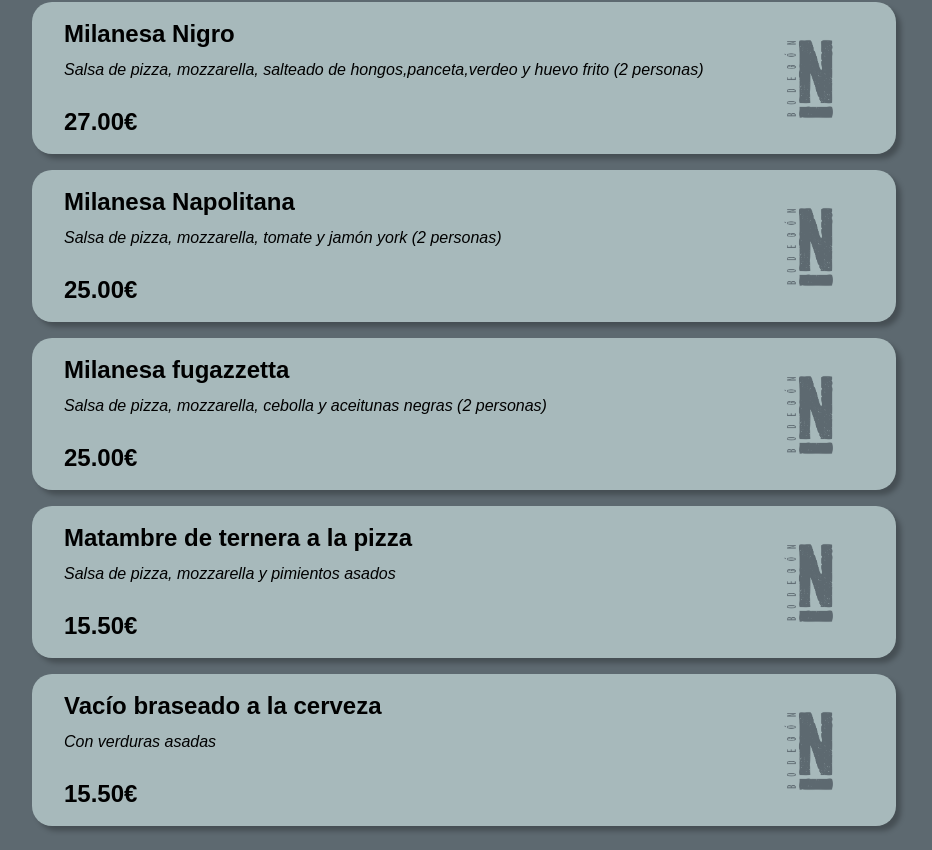
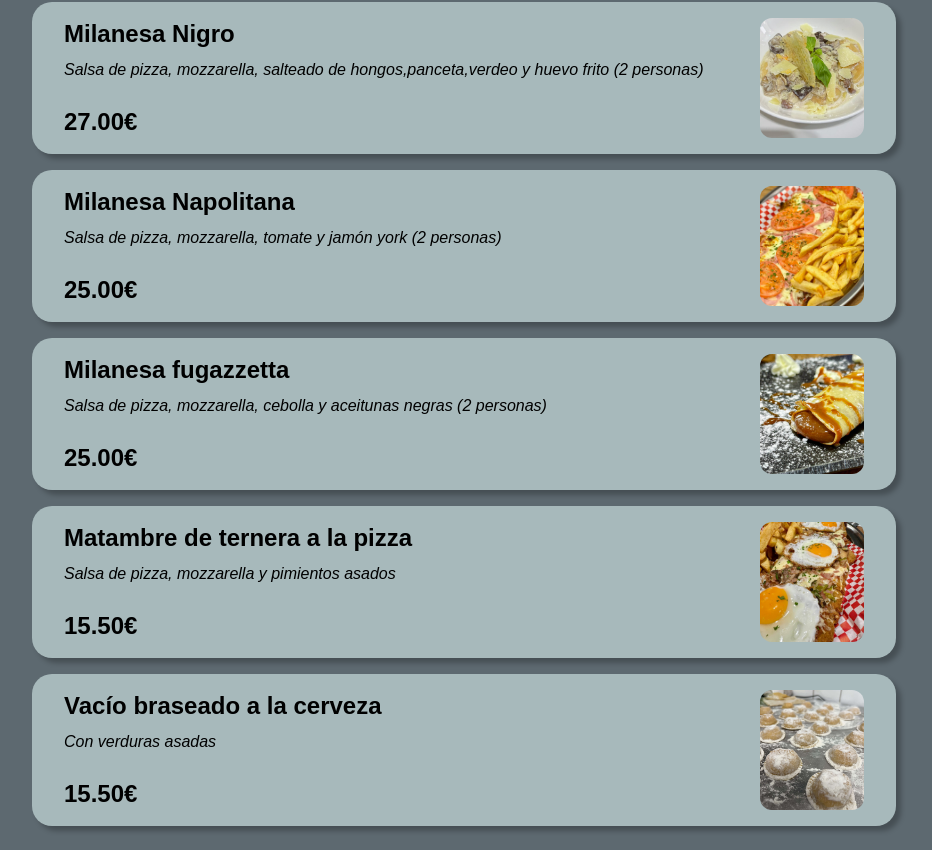
Before and after one commit to facuareosa/nigro_web, a React (Vite) app: page / in a window 1280 px wide. Shown: the part 1770-2620 px from the top of the page, without its empty margins (176-1108 px from the left). Built offline with nearby package versions, Linux system fonts and the light colour scheme; a web font is replaced by a local one.

Commit message:
imagenes carta

```diff
--- a/src/components/MenuCard.jsx
+++ b/src/components/MenuCard.jsx
@@ -24,8 +24,8 @@ function MenuCard({ plato }) {
         </div>
         <span className="md:text-2xl font-bold justify-self-end">{precioFormateado()}</span>
       </div>
-      <div className="h-[4.5rem] md:h-[7.5rem] self-center">
-        <img src={menuImg} alt="imagen comida" className="h-full object-cover" />
+      <div className="h-[4.5rem] md:h-[7.5rem] w-[7.5rem] self-center">
+        <img src={plato.img} alt="imagen comida" className="w-full h-full rounded-xl object-cover" />
       </div>
     </div>
   );
--- a/src/data/carta.json
+++ b/src/data/carta.json
@@ -4,34 +4,34 @@
         "nombre": "Trio de conservas",
         "descripcion": "----",
         "precio": 7.60,
-        "imagen": "spaghetti_carbonara.jpg"
+        "img": "./assets/images/menuImg/img-logo2.png"
       },
       {
         "nombre": " \"Malfatti\" de acelga",
         "descripcion": "Buñuelos de acelga en salsa fileto",
         "precio": 7.60,
-        "imagen": "lasagna.jpg"
+        "img": "./assets/images/menuImg/img-logo2.png"
       },
       {
         "nombre": "Revuelto gramajo",
         "descripcion": "Patatas fritas paja, guisantes, jamón york y huevos revueltos",
         "precio": 8.00,
-        "imagen": "lasagna.jpg"
+        "img": "./assets/images/menuImg/img-logo2.png"
       },{
         "nombre": "Provoleta",
         "descripcion": "Provolone fundido con chimichurri y pimientos asados",
         "precio": 8.60,
-        "imagen": "lasagna.jpg"
+        "img": "./assets/images/menuImg/img-logo2.png"
       },{
         "nombre": "Rabiosas",
         "descripcion": "Calamares a la andaluza acompañados de mayonesa de siracha",
         "precio": 12,
-        "imagen": "lasagna.jpg"
+        "img": "./assets/images/menuImg/img-logo2.png"
       },{
         "nombre": "Empanadas",
         "descripcion": "Jamón york y queso / Criolla de carne / Saletñas / Capresse",
         "precio": 2.60,
-        "imagen": "lasagna.jpg"
+        "img": "./assets/images/menuImg/img-logo2.png"
       }
     ],
     "platos": [
@@ -39,29 +39,29 @@
         "nombre": "Milanesa Nigro",
         "descripcion": "Salsa de pizza, mozzarella, salteado de hongos,panceta,verdeo y huevo frito (2 personas)",
         "precio": 27.00,
-        "imagen": "pollo_al_horno.jpg"
+        "img":"./assets/images/menuImg/img-c1.jpg"
       },
       {
         "nombre": "Milanesa Napolitana",
         "descripcion": "Salsa de pizza, mozzarella, tomate y jamón york (2 personas)",
         "precio": 25.00,
-        "imagen": "lasagna.jpg"
+        "img":"./assets/images/menuImg/img-c2.jpg"
       },
       {
         "nombre": "Milanesa fugazzetta",
         "descripcion": "Salsa de pizza, mozzarella, cebolla y aceitunas negras (2 personas)",
         "precio": 25.00,
-        "imagen": "pollo_al_horno.jpg"
+        "img":"./assets/images/menuImg/img-c3.jpg"
       },{
         "nombre": "Matambre de ternera a la pizza",
         "descripcion": "Salsa de pizza, mozzarella y pimientos asados",
         "precio": 15.50,
-        "imagen": "pollo_al_horno.jpg"
+        "img":"./assets/images/menuImg/img-c5.jpg"
       },{
         "nombre": "Vacío braseado a la cerveza",
         "descripcion": "Con verduras asadas",
         "precio": 15.50,
-        "imagen": "pollo_al_horno.jpg"
+        "img":"./assets/images/menuImg/img-c6.jpg"
       }
     ],
     "pizzas": [
@@ -69,29 +69,29 @@
         "nombre": "La clásica de mozzarella",
         "descripcion": "",
         "precio": 11.90,
-        "imagen": "pollo_al_horno.jpg"
+        "img": "./assets/images/menuImg/img-logo2.png"
       },
       {
         "nombre": "Mediterránea",
         "descripcion": "rúcula, jamón serrano, queso parmesano y tomate cherry confitado",
         "precio": 12.90,
-        "imagen": "lasagna.jpg"
+        "img": "./assets/images/menuImg/img-logo2.png"
       },
       {
         "nombre": "Especial",
         "descripcion": "Jamón york pimientos rojos asados y aceitunas",
         "precio": 12.90,
-        "imagen": "pollo_al_horno.jpg"
+        "img": "./assets/images/menuImg/img-logo2.png"
       },{
         "nombre": "Fugazzeta",
         "descripcion": "Cebolla, mozzarella y aceitunas negras",
         "precio": 12.90,
-        "imagen": "pollo_al_horno.jpg"
+        "img": "./assets/images/menuImg/img-logo2.png"
       },{
         "nombre": "Cuatro quesos",
         "descripcion": "Mozzarella, parmesano, queso azul y gouda",
         "precio": 12.90,
-        "imagen": "pollo_al_horno.jpg"
+        "img": "./assets/images/menuImg/img-logo2.png"
       }
     ],
     "pastas": [
@@ -99,34 +99,34 @@
         "nombre": "Sorrentinos de jamón york y mozzarella",
         "descripcion": "",
         "precio": 14.00,
-        "imagen": "pollo_al_horno.jpg"
+        "img": "./assets/images/menuImg/img-logo2.png"
       },
       {
         "nombre": "Sorrentinos de calabaza asada y mozzarella",
         "descripcion": "",
         "precio": 14.00,
-        "imagen": "lasagna.jpg"
+        "img": "./assets/images/menuImg/img-logo2.png"
       },
       {
         "nombre": "Ravioles de vacío braseado al Malbec",
         "descripcion": "",
         "precio": 14.00,
-        "imagen": "pollo_al_horno.jpg"
+        "img": "./assets/images/menuImg/img-logo2.png"
       },{
         "nombre": "Ravioles de espinaca, ricotta, mozzarella y nueces",
         "descripcion": "",
         "precio": 14.00,
-        "imagen": "pollo_al_horno.jpg"
+        "img": "./assets/images/menuImg/img-logo2.png"
       },{
         "nombre": "Tallarines",
         "descripcion": "",
         "precio": 12.00,
-        "imagen": "pollo_al_horno.jpg"
+        "img": "./assets/images/menuImg/img-logo2.png"
       },{
         "nombre": "Elije tu salsa:",
         "descripcion": "Bolognesa, Pesto Rosso, Crema de hongos o Salsa de tomates frescos a las hierbas",
         "precio": 0,
-        "imagen": ""
+        "img": "./assets/images/menuImg/img-logo2.png"
       }
     ]
   }
```
Also changed, not shown: public/assets/images/menuImg/img-logo2.png (added), public/fav.png (added).
